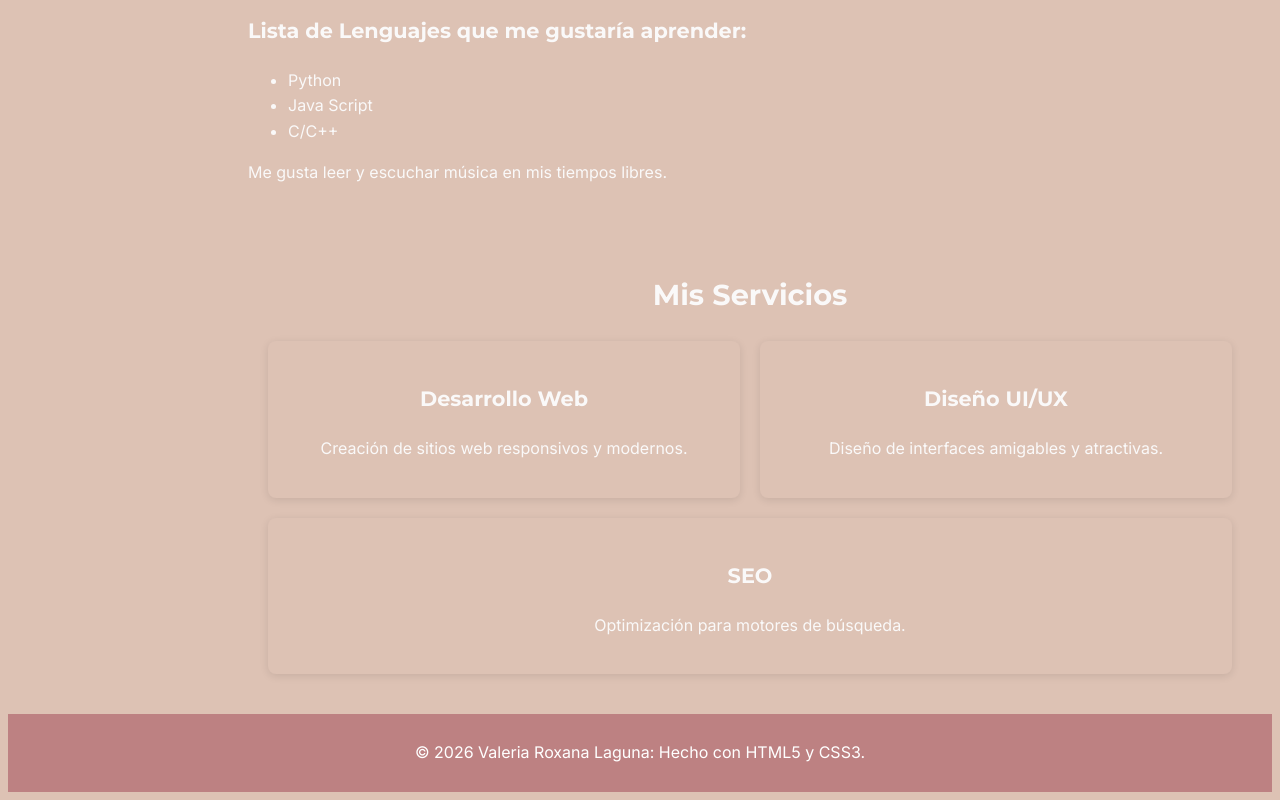
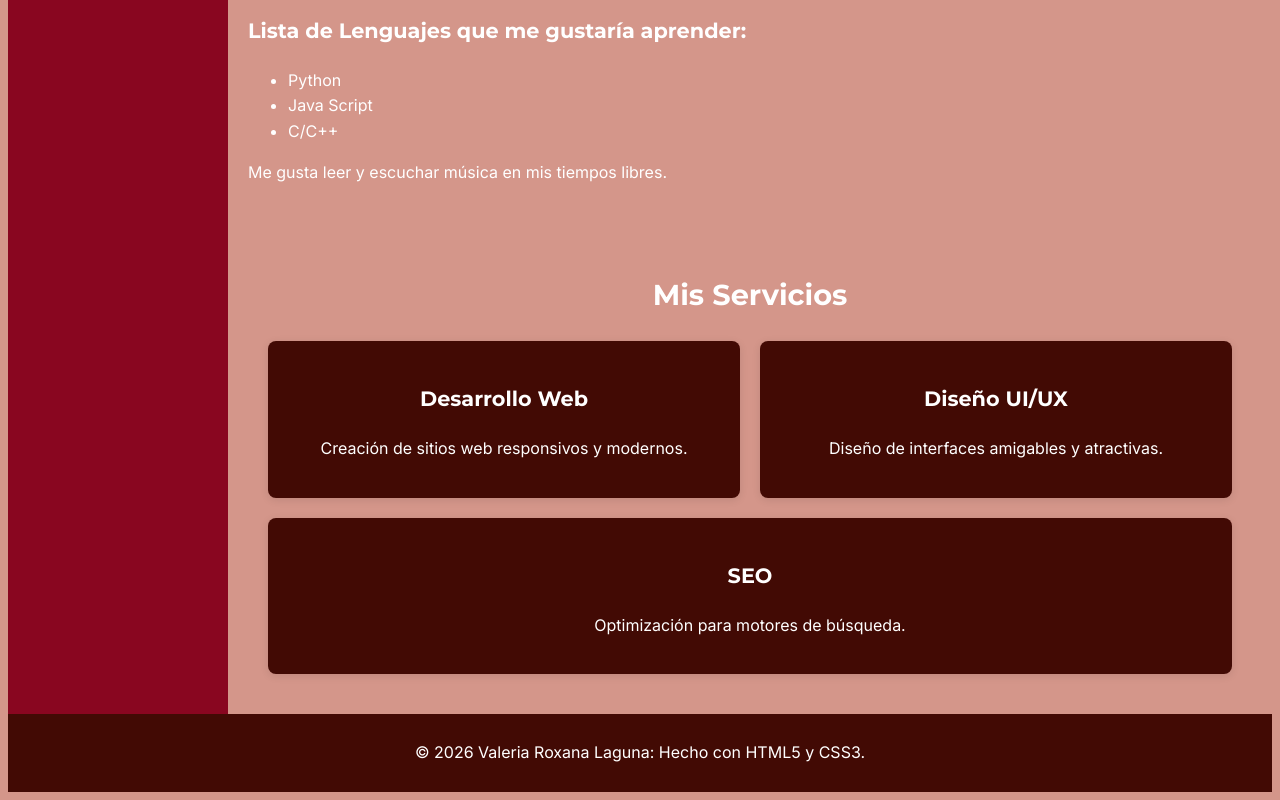
Before and after one commit to ValeriaLaguna99/tp1-mi-primer-sitio, a plain HTML site: page index.html in a window 1280 px wide. Shown: the part 1832-2632 px from the top of the page. Drawn offline with Linux system fonts and the light colour scheme.

Commit message:
cambio de paletas de colores

```diff
--- a/style.css
+++ b/style.css
@@ -1,9 +1,9 @@
 :root {
-    --color-primary: #B7818E;
-    --color-secondary:#BD8182;
-    --color-accent: #CC7E85;
-    --color-text: #faf9f9;
-    --color-bg: #DDC2B4;
+    --color-primary: #890620;
+    --color-secondary:#420A04;
+    --color-accent: #890620;
+    --color-text: white;
+    --color-bg: #D4968A;
     --radius: 8px;
     --shadow: 0 2px 8px rgba(0,0,0,0.1);
     --font-main: 'Inter', sans-serif;
@@ -42,7 +42,7 @@ a { text-decoration: none; color: inherit; }
 
 
 .header { grid-area: header; }
-.sidebar { grid-area: sidebar; background: #DDC2B4; padding: 20px; }
+.sidebar { grid-area: sidebar; background:#890620 ; padding: 20px; }
 .main { grid-area: main; padding: 20px; }
 .footer { grid-area: footer; }
 
@@ -91,7 +91,7 @@ a { text-decoration: none; color: inherit; }
 }
 
 .cta-button:hover {
-    background: rgb(236, 189, 132); /* Cambia el color al pasar el mouse */
+    background: rgb(243, 169, 78); /* Cambia el color al pasar el mouse */
 }
 
 .services {
@@ -107,7 +107,7 @@ a { text-decoration: none; color: inherit; }
 
 .card {
     flex: 1 1 280px;
-    background: var(--color-bg);
+    background: var(--color-secondary);
     border-radius: var(--radius);
     box-shadow: var(--shadow);
     padding: 20px;
@@ -119,7 +119,7 @@ a { text-decoration: none; color: inherit; }
 
 
 footer {
-    background-color:#BD8182 ;
+    background-color:#420A04 ;
     color: #fff;
     text-align: center;
     padding: 10px 0;
@@ -173,7 +173,7 @@ input:valid:not(:placeholder-shown) {
 }
 
 button {
-    background-color: #B7818E;
+    background-color: #890620;
     color: rgb(238, 216, 216);
     padding: 10px 20px;
     border: none;
```
